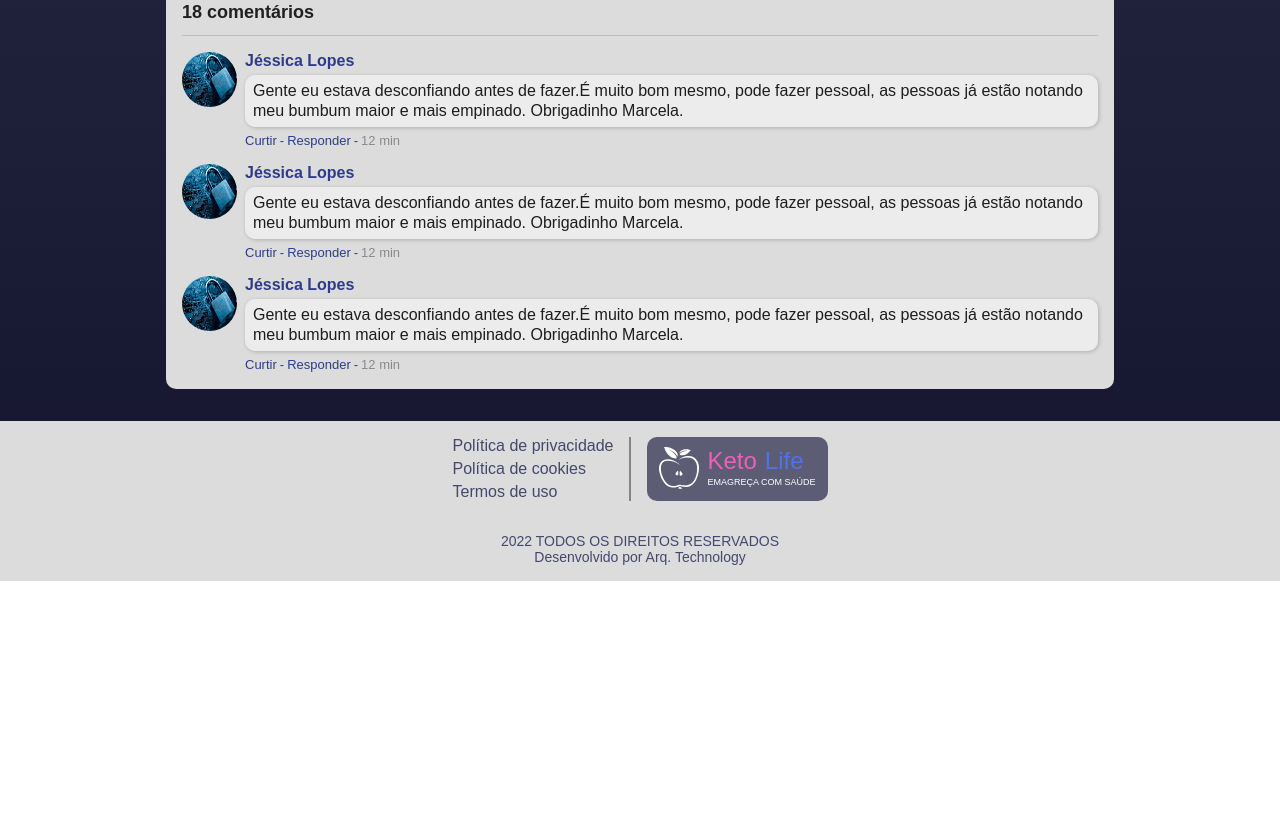
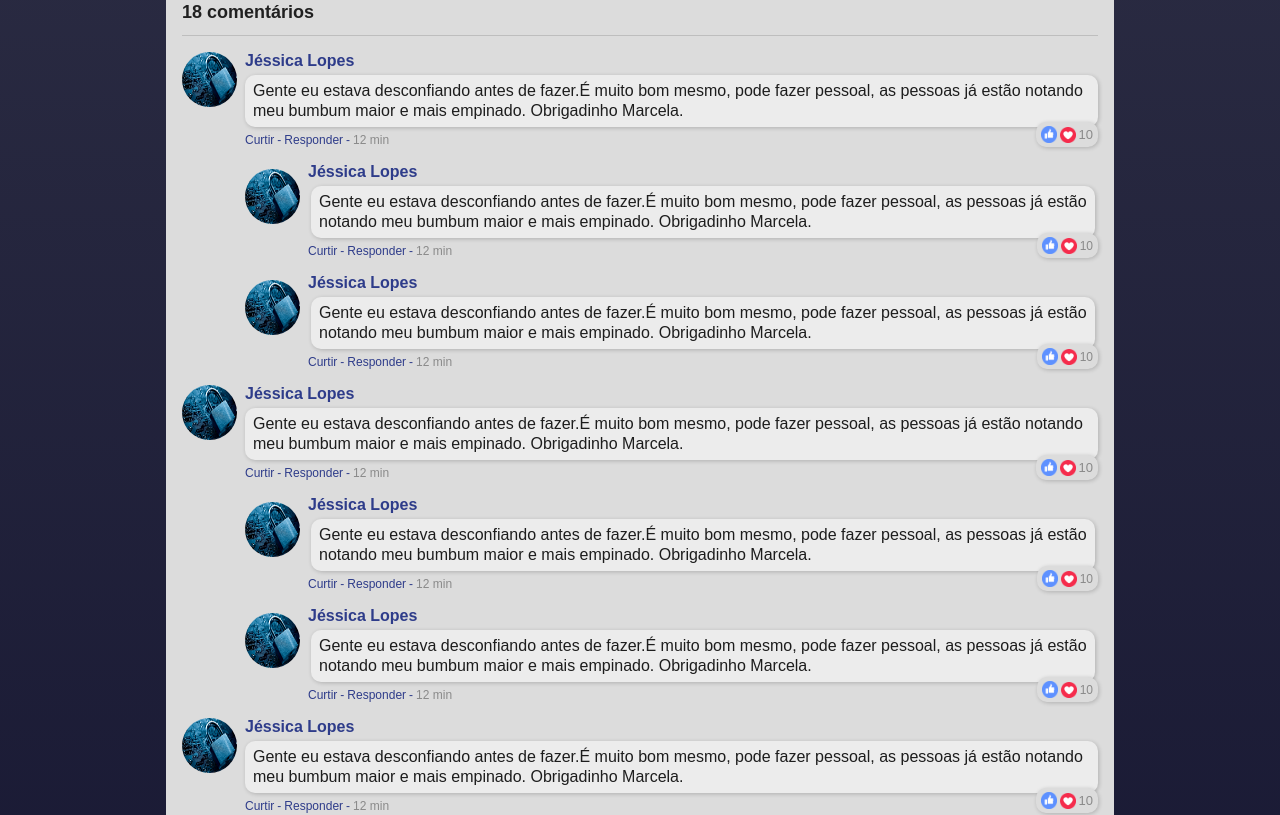
Before and after one commit to JeanVictorMachado/keto-life-max, a React (Create React App) app: page /results in a window 1280 px wide. Shown: the part 1700-2515 px from the top of the page. Before the commit the page ends 2281 px from the top, so only its background shows below. Built offline with nearby package versions, Linux system fonts and the light colour scheme.

Commit message:
feat: creating testimonial

```diff
--- a/src/components/CardTestimonial/Testimonial/index.tsx
+++ b/src/components/CardTestimonial/Testimonial/index.tsx
@@ -16,9 +16,75 @@ export const Testimonial = () => {
           empinado. Obrigadinho Marcela.
         </span>
 
-        <div>
-          <span>Curtir</span>-<span>Responder</span>-<span>12 min</span>
+        <div className="testimonial__icons-bottoms">
+          <div>
+            <span>Curtir</span>-<span>Responder</span>-<span>12 min</span>
+          </div>
+
+          <div className="testimonial__like">
+            <img src="facebook-like.png" alt="Imagem" />
+            <img src="facebook-love.png" alt="Imagem" />
+            <span>10</span>
+          </div>
         </div>
+
+        <section className="testimonial__response-container">
+          <div className="testimonial__response-testimonial">
+            <div className="testimonial__content-left">
+              <img src="privacy-policy.webp" alt="Imagem" />
+            </div>
+
+            <div className="testimonial-response__content-right">
+              <p>Jéssica Lopes</p>
+
+              <span className="testimonial__text">
+                Gente eu estava desconfiando antes de fazer.É muito bom mesmo,
+                pode fazer pessoal, as pessoas já estão notando meu bumbum maior
+                e mais empinado. Obrigadinho Marcela.
+              </span>
+
+              <div className="testimonial-response__icons-bottoms">
+                <div>
+                  <span>Curtir</span>-<span>Responder</span>-<span>12 min</span>
+                </div>
+
+                <div className="testimonial-response__like">
+                  <img src="facebook-like.png" alt="Imagem" />
+                  <img src="facebook-love.png" alt="Imagem" />
+                  <span>10</span>
+                </div>
+              </div>
+            </div>
+          </div>
+
+          <div className="testimonial__response-testimonial">
+            <div className="testimonial__content-left">
+              <img src="privacy-policy.webp" alt="Imagem" />
+            </div>
+
+            <div className="testimonial-response__content-right">
+              <p>Jéssica Lopes</p>
+
+              <span className="testimonial__text">
+                Gente eu estava desconfiando antes de fazer.É muito bom mesmo,
+                pode fazer pessoal, as pessoas já estão notando meu bumbum maior
+                e mais empinado. Obrigadinho Marcela.
+              </span>
+
+              <div className="testimonial-response__icons-bottoms">
+                <div>
+                  <span>Curtir</span>-<span>Responder</span>-<span>12 min</span>
+                </div>
+
+                <div className="testimonial-response__like">
+                  <img src="facebook-like.png" alt="Imagem" />
+                  <img src="facebook-love.png" alt="Imagem" />
+                  <span>10</span>
+                </div>
+              </div>
+            </div>
+          </div>
+        </section>
       </div>
     </div>
   );
--- a/src/components/CardTestimonial/Testimonial/styles.css
+++ b/src/components/CardTestimonial/Testimonial/styles.css
@@ -37,7 +37,7 @@
 }
 
 .testimonial__content-right div {
-  font-size: 13px;
+  font-size: 12px;
   margin-top: 6px;
   color: rgb(46, 60, 138);
   display: flex;
@@ -56,3 +56,120 @@
   margin-left: 3px;
   color: rgb(138, 138, 138);
 }
+
+.testimonial__icons-bottoms {
+  margin: 0 !important;
+
+  display: flex !important;
+  justify-content: space-between !important;
+}
+
+.testimonial__like {
+  min-width: 50px;
+  height: 25px;
+  padding: 2px 5px;
+  margin-top: -5px !important;
+  border-radius: 10px;
+  background: #dcdcdc;
+  box-shadow: 1px 1px 4px rgba(0, 0, 0, 0.199);
+
+  display: flex;
+  align-items: center;
+}
+
+.testimonial__like img {
+  width: 16px;
+  margin-right: 3px;
+}
+
+.testimonial__like img:nth-child(2) {
+  margin-right: 0px;
+}
+
+.testimonial__like span {
+  font-size: 13px;
+}
+
+/* .testimonial__response-container {
+} */
+
+.testimonial__response-testimonial {
+  width: 100%;
+  min-height: 50px;
+  margin-top: 16px !important;
+
+  display: flex;
+}
+
+.testimonial-response__content-right {
+  flex: 1;
+  min-height: 50px;
+  margin: 0 !important;
+
+  display: flex !important;
+  flex-direction: column !important;
+}
+
+.testimonial-response__content-right p {
+  font-size: 16px;
+}
+
+.testimonial-response__content-right span {
+  font-size: 16px;
+}
+
+.testimonial-response__icons-bottoms {
+  margin: 0 !important;
+
+  display: flex !important;
+  justify-content: space-between !important;
+}
+
+.testimonial-response__icons-bottoms div {
+  margin-top: 6px;
+}
+
+.testimonial-response__icons-bottoms div span {
+  font-size: 12px;
+  margin-top: 0 !important;
+}
+
+.testimonial-response__content-right div span:nth-child(1) {
+  margin-right: 3px;
+}
+
+.testimonial-response__content-right div span:nth-child(2) {
+  margin-left: 3px;
+  margin-right: 3px;
+}
+
+.testimonial-response__content-right div span:nth-child(3) {
+  margin-left: 3px;
+  color: rgb(138, 138, 138);
+}
+
+.testimonial-response__like {
+  min-width: 50px;
+  height: 25px;
+  padding: 2px 5px;
+  margin-top: -5px !important;
+  border-radius: 10px;
+  background: #dcdcdc;
+  box-shadow: 1px 1px 4px rgba(0, 0, 0, 0.199);
+
+  display: flex;
+  align-items: center;
+}
+
+.testimonial-response__like img {
+  width: 16px;
+  margin-right: 3px;
+}
+
+.testimonial-response__like img:nth-child(2) {
+  margin-right: 0px;
+}
+
+.testimonial-response__like span {
+  font-size: 13px;
+}
--- a/src/pages/Results/index.tsx
+++ b/src/pages/Results/index.tsx
@@ -16,8 +16,7 @@ import ContextAPI, { localStorageProps } from "../../context/ContextApi";
 import "./styles.css";
 
 export const Results = () => {
-  const { age, height, weight, desiredWeight, imcCalculation } =
-    useContext(ContextAPI);
+  const { age, height, weight, imcCalculation } = useContext(ContextAPI);
 
   const gender = useMemo(() => {
     return localStorage.getItem("@ketolife__gender:");
```
Also changed, not shown: public/facebook-like.png (added), public/facebook-love.png (added).
